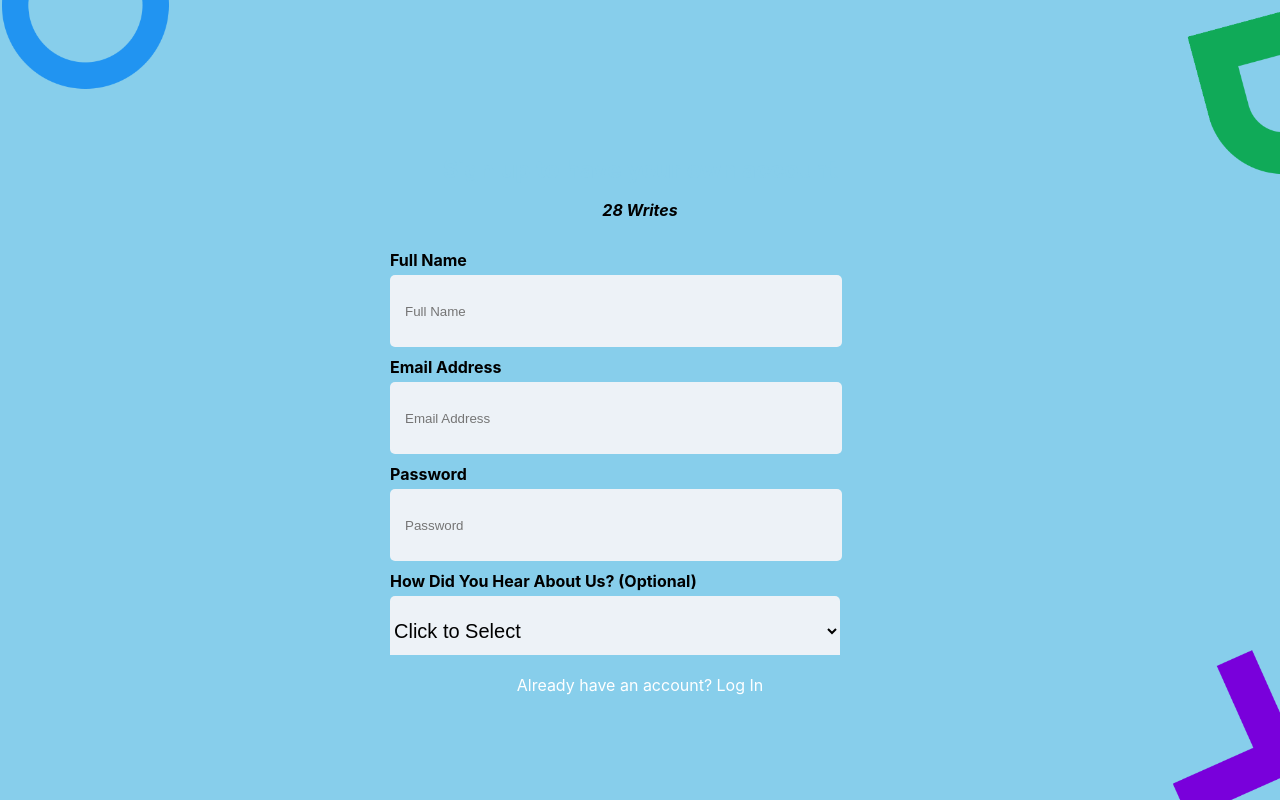
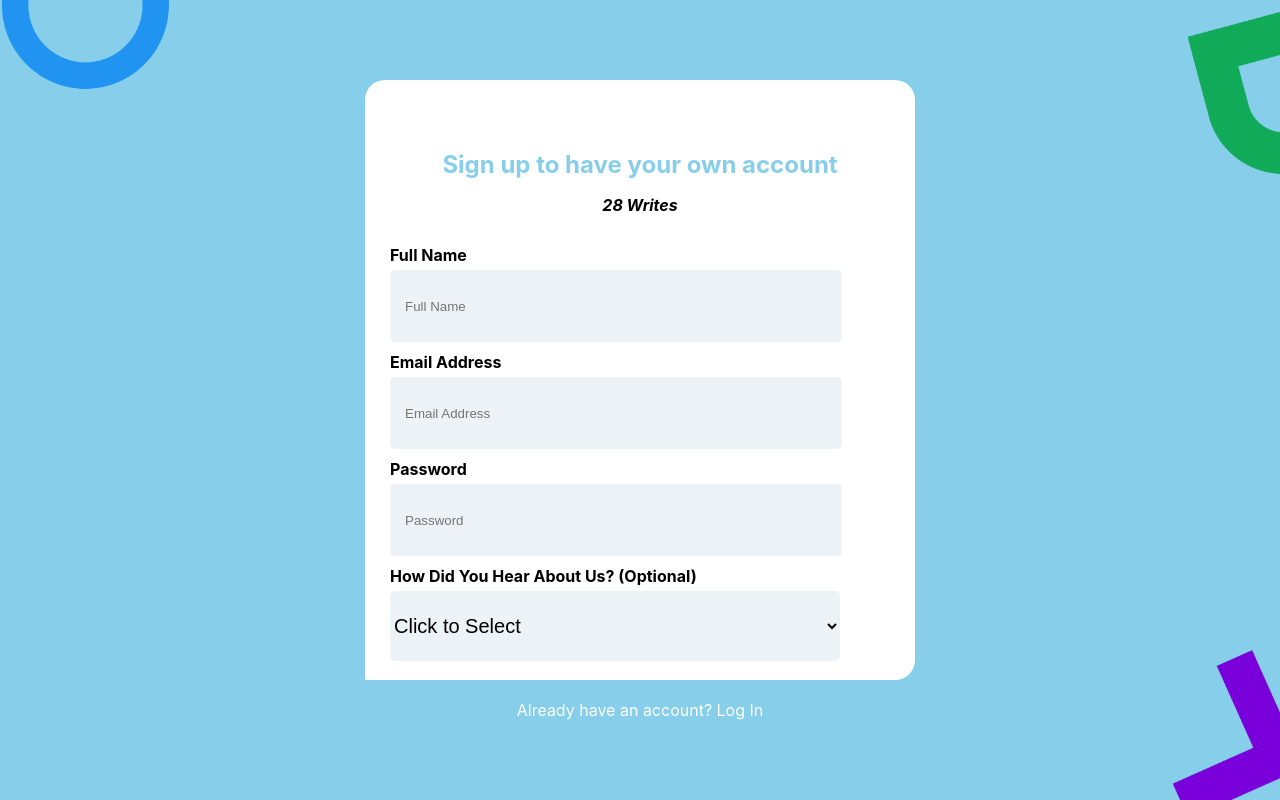
Before and after one commit to nicsylvia/Writing-site-clientside, a React (Create React App) app: page /register in a window 1280 px wide. Built offline with nearby package versions, Linux system fonts and the light colour scheme.

Commit message:
saved all

```diff
--- a/src/Components/Auth/SignUp.tsx
+++ b/src/Components/Auth/SignUp.tsx
@@ -82,8 +82,8 @@
 `;
 const RegisterCard = styled.div`
     width: 550px;
-    /* padding: 10px 0px 10px 0px; */
-    /* background-color: yellow; */
+    padding: 10px 0px 10px 0px;
+    background-color: white;
     border-radius: 20px 20px 20px 0px;
     display: flex;
     justify-content: center;
@@ -92,7 +92,7 @@
     width: 500px;
     height: 500px;
     overflow-y: scroll;
-    /* padding: 10px 0px 10px 0px; */
+    padding: 10px 0px 20px 0px;
     /* background-color: red; */
     margin-top: 50px;
     text-align: center;
@@ -140,17 +140,18 @@
 const BtnWrap = styled(Link)`
   text-decoration: none;
   cursor: pointer;
+  background-color: green;
 `;
 const Button = styled.button`
 cursor: pointer;
-    background-color: #062B6F;
-    width: 450px;
+    background-color: skyblue;
+    width: calc(470px - 15px);
     height: 60px;
     border-radius: 20px 10px 10px 0px;
     outline: none;
     border: none;
     color: white;
-    margin-top: 50px;
+    margin-top: 20px;
     font-size: 18px;
     font-weight: bold;
 `;
```
